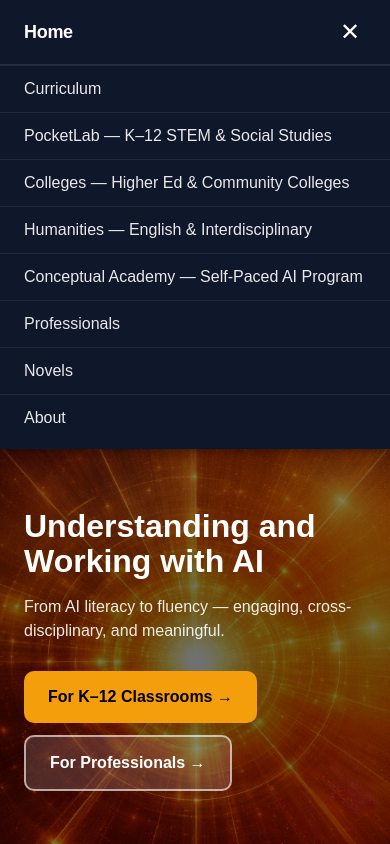
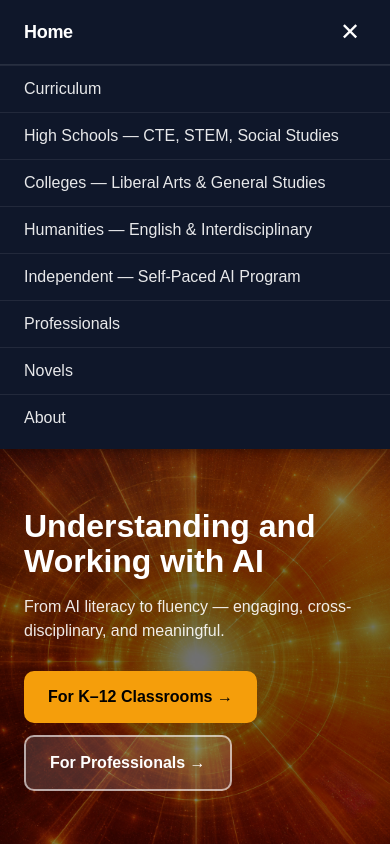
Before and after one commit to Suchocki88/UnderstandingAI.ai, a Next.js app: page / in a window 390 px wide. Both pictures are taken after a click on the button "Toggle menu". Shown: the top 844 px of the page. Built offline with nearby package versions, Linux system fonts and the light colour scheme.

Commit message:
Update dropdown and mobile menu item labels

```diff
--- a/app/layout.tsx
+++ b/app/layout.tsx
@@ -103,16 +103,16 @@ export default function RootLayout({
                 </span>
                 <div className="dropdown-menu">
                   <Link href="/pocketlab" style={dropdownItem}>
-                    PocketLab — K–12 STEM &amp; Social Studies
+                    High Schools — CTE, STEM, Social Studies
                   </Link>
                   <Link href="/colleges" style={dropdownItem}>
-                    Colleges — Higher Ed &amp; Community Colleges
+                    Colleges — Liberal Arts &amp; General Studies
                   </Link>
                   <Link href="/humanities" style={dropdownItem}>
                     Humanities — English &amp; Interdisciplinary
                   </Link>
                   <Link href="/academy" style={dropdownItem}>
-                    Conceptual Academy — Self-Paced AI Program
+                    Independent — Self-Paced AI Program
                   </Link>
                 </div>
               </div>
@@ -182,10 +182,10 @@ export default function RootLayout({
           {menuOpen && (
             <div className="nav-mobile-panel" style={{ margin: "0 -24px", borderTop: "1px solid rgba(255,255,255,0.1)", paddingBottom: 8 }}>
               <Link href="/curriculum" onClick={closeMenu} style={mobileItem}>Curriculum</Link>
-              <Link href="/pocketlab" onClick={closeMenu} style={mobileItem}>PocketLab — K–12 STEM &amp; Social Studies</Link>
-              <Link href="/colleges" onClick={closeMenu} style={mobileItem}>Colleges — Higher Ed &amp; Community Colleges</Link>
+              <Link href="/pocketlab" onClick={closeMenu} style={mobileItem}>High Schools — CTE, STEM, Social Studies</Link>
+              <Link href="/colleges" onClick={closeMenu} style={mobileItem}>Colleges — Liberal Arts &amp; General Studies</Link>
               <Link href="/humanities" onClick={closeMenu} style={mobileItem}>Humanities — English &amp; Interdisciplinary</Link>
-              <Link href="/academy" onClick={closeMenu} style={mobileItem}>Conceptual Academy — Self-Paced AI Program</Link>
+              <Link href="/academy" onClick={closeMenu} style={mobileItem}>Independent — Self-Paced AI Program</Link>
               <Link href="/professionals" onClick={closeMenu} style={mobileItem}>Professionals</Link>
               <Link href="/novels" onClick={closeMenu} style={mobileItem}>Novels</Link>
               <Link href="/about" onClick={closeMenu} style={mobileItem}>About</Link>
```
